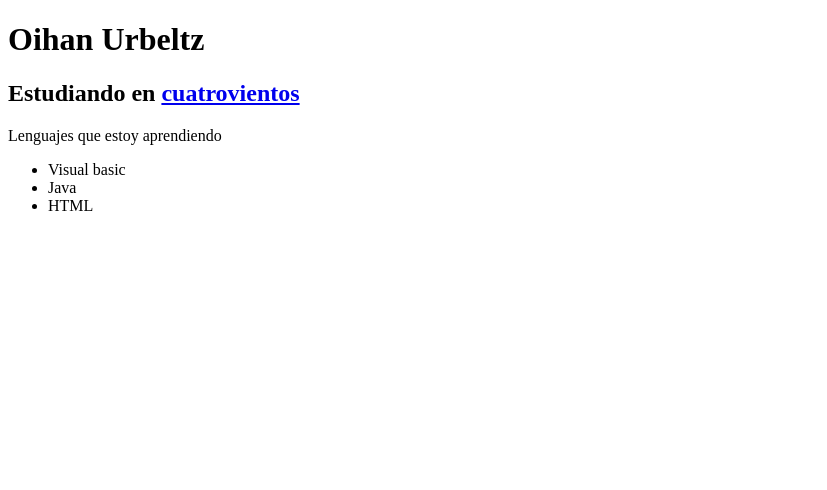
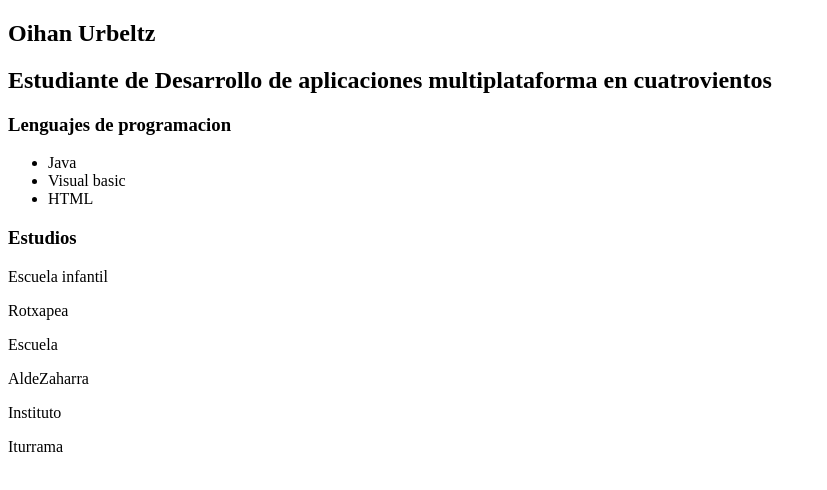
Before and after one commit to oiihann95/my-portfolio, a plain HTML site: page index.html in a window 1280 px wide. Shown: the whole page, without its empty margins (0-827 px from the left). Drawn offline with Linux system fonts and the light colour scheme.

Commit message:
Added educational information

```diff
--- a/index.html
+++ b/index.html
@@ -6,13 +6,36 @@
     <title>Document</title>
 </head>
 <body>
-    <h1>Oihan Urbeltz</h1>
-    <h2>Estudiando en <a href="https://cuatrovientos.org">cuatrovientos</a></h2>
-    <p>Lenguajes que estoy aprendiendo</p>
-    <ul>
-        <li>Visual basic</li>
-        <li>Java</li>
-        <li>HTML</li>
-    </ul>
+    <main>
+        <section>
+            <h1>Oihan Urbeltz</h1>
+            <h2>Estudiante de Desarrollo de aplicaciones multiplataforma en cuatrovientos</h2>
+
+            <h3>Lenguajes de programacion</h3>
+
+            <ul>
+                <li>Java</li>
+                <li>Visual basic</li>
+                <li>HTML</li>
+            </ul>
+
+        </section>
+        <section>
+            <h3>Estudios</h3>
+            <div>
+                <p>Escuela infantil</p>
+                <p>Rotxapea</p>
+            </div>
+
+            <div>
+                <p>Escuela</p>
+                <p>AldeZaharra</p>
+            </div>
+            <div>
+                <p>Instituto</p>
+                <p>Iturrama</p>
+            </div>
+        </section>
+    </main>
 </body>
 </html>
```
